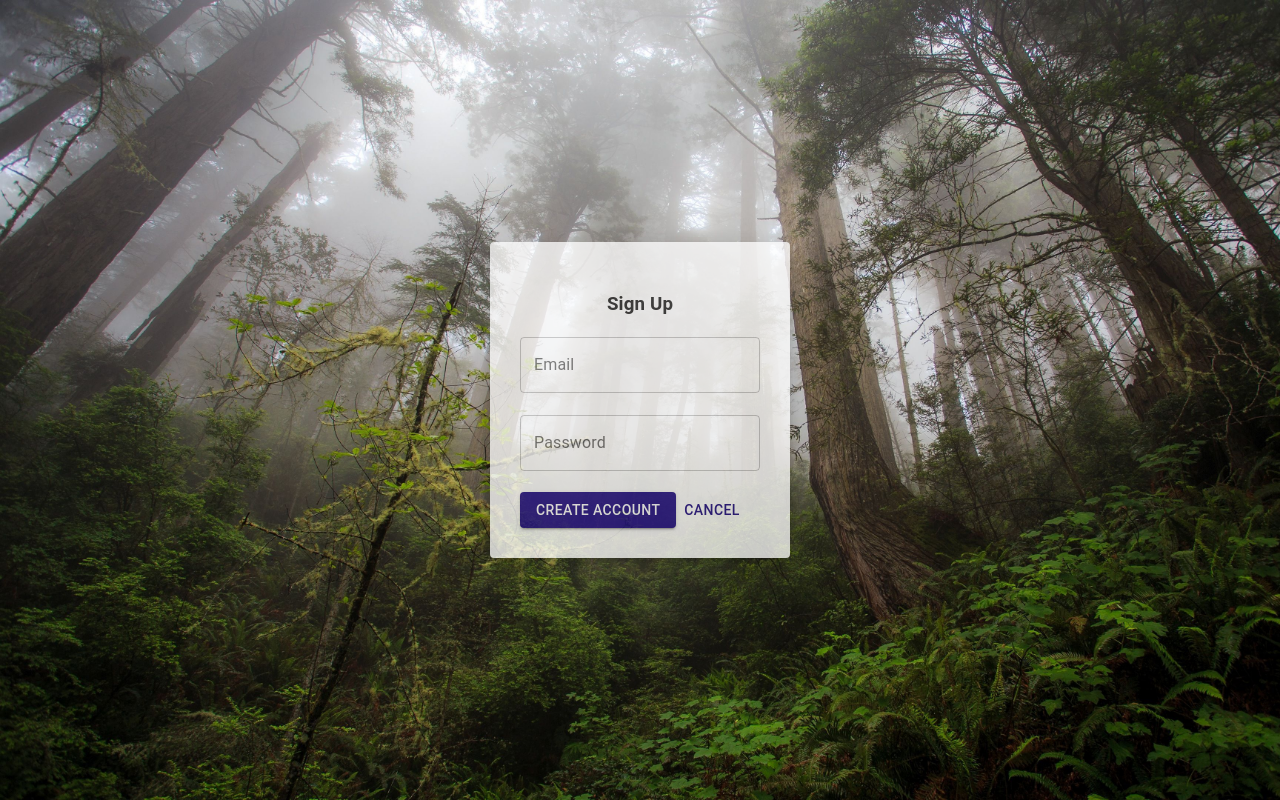
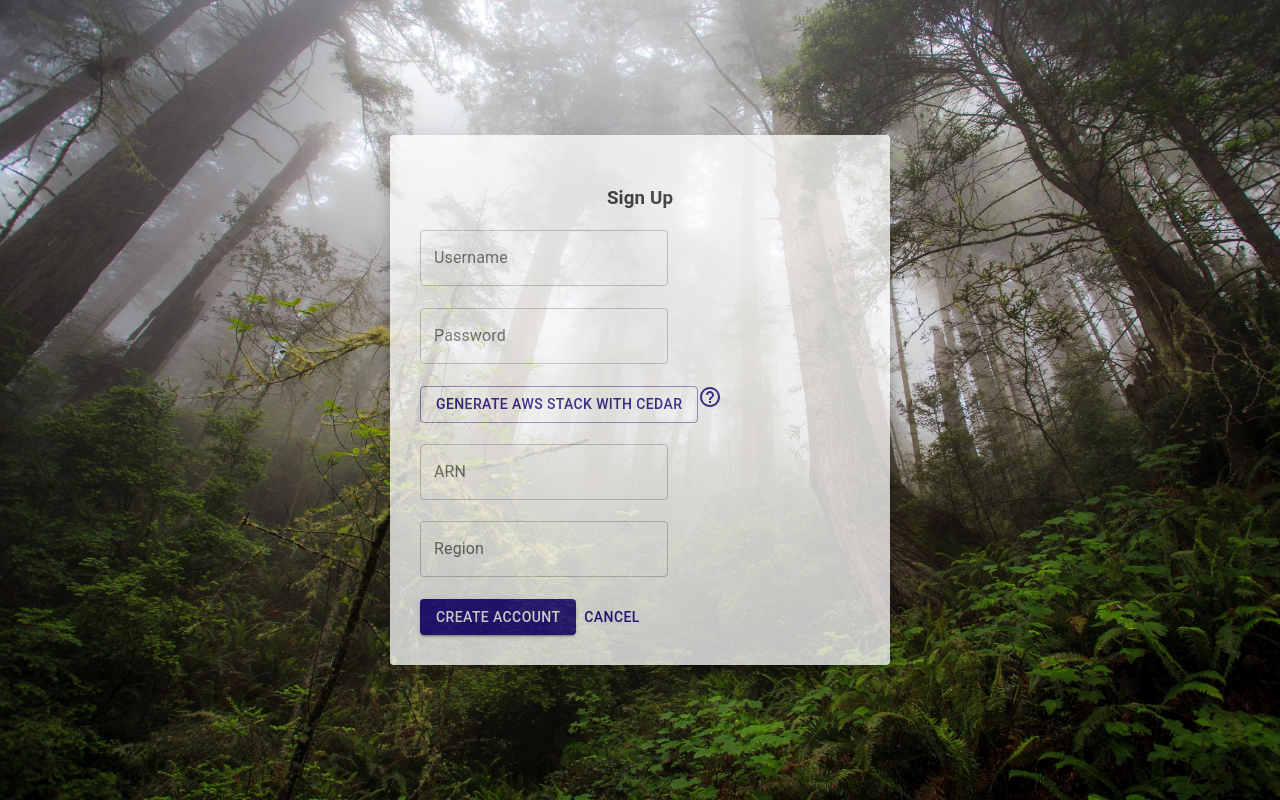
Before and after one commit to oslabs-beta/Cedar, a React app: page / in a window 1280 px wide. Both pictures are taken after a click on the button "SIGN UP". Built offline with nearby package versions, Linux system fonts and the light colour scheme.

Commit message:
changes to frontend and back for login/auth. weird error on backend that we cant figure out when trying to get sts credentials

```diff
--- a/src/App.jsx
+++ b/src/App.jsx
@@ -8,7 +8,7 @@ import {
   Routes,
   Route,
 } from "react-router-dom";
-import { getFuncs } from "./utils/fetchUtils";
+import { getFuncs, postSignup } from "./utils/fetchUtils";
 
 
 
@@ -56,48 +56,76 @@ const themeDark = createTheme({
 // find index of funcion in old state fnInd
 // oldState[fnInd].metrics.Invocations.values = new + old values
 
-/** TODO
- * App + Login: set login state to true upon user logging in
- * * Today's MVP: state is set to true immediately upon pushing the button
- * * Logging in takes user to /home (done)
- * * getting function names (getFuncs) should depend on login state and should only fire when login is true
- * ChooseMetrics: once function names are received user sees the ChooseMetrics container + components
- * * TODO here: display to user some sort of 'loading' icon while getting function names
- * * Once function names are received display 3 picklists: Functions (multiselect), Metrics (multiselect), Period single select
- * * Hold users selections in local container state
- * * Once user submits selection, send API fetch request to get the requested data
- * utils: getMetricsData fetch request that
- * * gets the data
- * * properly updates app state without mutating
- * DisplayMetrics: once metric data is received, user should see the requested data graphed
- * * TODO here: display to user some sort of 'loading' icon while getting metric data, or maybe an empty graph, or perhaps something else
- * * User chooses graph to see, and it gets displayed
- * * Open question: what does user see first? Do they choose the first graph to see on the ChooseMetrics container? On the current page? Is there some sort of app default value?
- * * Open question: how hard is it to get different info onto the same graph?
- * * Perhaps: shows a graph for every metric received, with all functions plotted
- * * Perhaps: user can choose which functions they want to see on any one graph
- * DisplayLogs:
- * User can navigate to a log-devoted container
- * That container allows user to choose which function they want to retreive logs for
- * Once that data is obtained, we display to user in some sort of pleasing format
- * * Open Question: What is the user journey? How to they request a log? Do they go to a devoted log page? Can they choose a function to get logs?
- * utils: getLogData fetch request that
- * * gets the data
- * * properly updates app state without mutating
- */
 const App = () => {
 
-  // const [email, setEmail] = useState('');
-  // const [password, setPassword] = useState('');
-  // const [firstName, setFirstName] = useState('');
-  // const [lastName, setLastName] = useState('');
+  // const [accessId, setAccessId]
+  // const [secretKey, setSecretKey]
+  const [user, setUser] = useState('');
+  const handleUserCreate = (event) => {
+    const {
+      target: {value},
+    } = event;
+    setUser(value)
+  }
+  const [pass, setPass] = useState('');
+  const handlePassCreate = (event) => {
+    const {
+      target: {value},
+    } = event;
+    setPass(value)
+  }
+  const [username, setUsername] = useState('');
+  const handleUsernameChange = (event) => {
+    const {
+      target: {value},
+    } = event;
+    setUsername(value)
+  };
+
+  const [password, setPassword] = useState('');
+  const handlePasswordChange = (event) => {
+    const {
+      target: {value},
+    } = event;
+    setPassword(value)
+  }
+
+  const [arn, setArn] = useState('');
+  const handleArnCreate = (event) => {
+    const {
+      target: {value},
+    } = event;
+    setArn(value)
+  }
+
+  const [region, setRegion] = useState('');
+  const handleRegionCreate = (event) => {
+    const {
+      target: {value},
+    } = event;
+    setRegion(value)
+  }
+  const [creds, setCreds] = useState({});
+  //the creds object will look like :
+  /**
+   * creds:
+   *   {region: region,
+   *    credential: {
+   *    accessKeyId: 2394209,
+   *    secretAccessKey: 2350929
+   *    }
+   *  }
+   */
   const [login, setLogin] = useState(false);
+  const [signup, setSignup] = useState(false);
+  const [goSignup, setGoSignup] = useState(false);
   const [theme, setTheme] = useState(themeLight);
 
   const [functionData, setFunctionData] = useState({});
   //
   //const [logData, setLogData] = useState([]);
   useEffect(() => {
+    //setLogin(false);
     const sessionLogin = JSON.parse(window.sessionStorage.getItem('LOGIN'));
     if (sessionLogin !== null) setLogin(sessionLogin);
 
@@ -109,7 +137,7 @@ const App = () => {
     window.sessionStorage.setItem('LOGIN', JSON.stringify(login));
     if(login){
       if (Object.keys(functionData).length === 0) {
-        getFuncs(setFunctionData);
+        getFuncs(setFunctionData, setCreds, username, password);
       }
   }}, [login]);
 
@@ -117,6 +145,10 @@ const App = () => {
     window.sessionStorage.setItem('FUNCTION_DATA', JSON.stringify(functionData));
   }, [functionData]);
 
+  useEffect(() => {
+    if(signup){
+      postSignup(user, pass, arn, region)
+    }}, [signup]);
   // useEffect(() => {
   //   console.log(functionData)
   // }, [functionData]);
@@ -142,169 +174,14 @@ const App = () => {
         </AppBar> */}
         {/* <Lobby /> */}
         <Routes>
-          <Route path="/" element={<LobbyPage loggedIn={login} setLogin={setLogin}/>} />
-          <Route path="/metrics" element={<MetricsPage funcData={functionData} setFunctionData={setFunctionData} />} />
-          <Route path="/logs" element={<LogsPage funcData={functionData} setFunctionData={setFunctionData}/>} />
+          <Route path="/" element={<LobbyPage loggedIn={login} setLogin={setLogin} signup={signup} setSignup={setSignup} username={username} setUsername={setUsername} password={password} setPassword={setPassword} handleUsernameChange={handleUsernameChange} handlePasswordChange={handlePasswordChange} user={user} setUser={setUser} pass={pass} setPass={setPass} handleUserCreate={handleUserCreate} handlePassCreate={handlePassCreate} arn={arn} region={region} setArn={setArn} setRegion={setRegion} handleArnCreate={handleArnCreate} handleRegionCreate={handleRegionCreate} goSignup={goSignup} setGoSignup={setGoSignup}/>} />
+          <Route path="/metrics" element={<MetricsPage funcData={functionData} setFunctionData={setFunctionData} creds={creds} setCreds={setCreds}/>} />
+          <Route path="/logs" element={<LogsPage funcData={functionData} setFunctionData={setFunctionData} creds={creds} setCreds={setCreds}/>} />
         </Routes>
       </ThemeProvider>
     </>
-    //  <CircularProgress/>
     )
   }
 
 
 export default App;
-
-
-  // class App extends Component {
-  //   constructor(props) {
-  //     super(props);
-  //     this.state = {
-  //       email: '',
-  //       password: '',
-  //       firstName: '',
-  //       lastName: '',
-  //       isLoggedIn: false,
-  //       // theme: themeLight
-  //     };
-  //     // this.signupSubmit = this.signupSubmit.bind(this);
-  //     // this.loginSubmit = this.loginSubmit.bind(this);
-  //     // this.checkSession = this.checkSession.bind(this);
-  //     // this.logoutSubmit = this.logoutSubmit.bind(this);
-  //     // this.toggleMode = this.toggleMode.bind(this);
-  //   }
-  //   componentDidMount() {
-//     this.checkSession();
-//   }
-
-//   // checkTheme() {
-//   //   if(this.state.)
-//   // }
-
-// signupSubmit(e) {
-//   e.preventDefault();
-//   const { email, password, firstName, lastName } = this.state;
-//   const body = { email, password, firstName, lastName,}
-
-//   fetch('/users/signup', {
-//     method: 'POST',
-//     headers: {
-//       'Content-Type': 'Application/JSON',
-//     },
-//     body: JSON.stringify(body),
-//   })
-//   .then((res) => {
-//     console.log('hit signup', res);
-//     res.json();
-//     this.setState({ isLoggedIn: true });
-//   })
-//   .catch((err) => {
-//     console.log('/users/signup post error: ', err);
-//     this.setState({ email: '', password: ''});
-//   });
-//   }
-
-//   loginSubmit(e) {
-//     e.preventDefault();
-//     const { email, password } = this.state;
-//     const body = {
-//       email,
-//       password,
-//     };
-//     fetch('/users/login', {
-//       method: 'POST',
-//       headers: {
-//         'Content-Type': 'Application/JSON',
-//       },
-//       body: JSON.stringify(body),
-//     })
-//       .then((res) => {
-//         res.json();
-//         console.log('hit login POST', res);
-//         if (res.status === 200) {
-//           this.setState({ isLoggedIn: true });;
-//         } else {
-//           this.setState({ isLoggedIn: 'failed' });
-//         }
-//       })
-//       .catch((err) => {
-//         console.log('/users/login POST error:', err);
-//         this.setState({ email: '', password: '' });
-//       });
-//   }
-
-//   logoutSubmit(e) {
-//     e.preventDefault();
-//     const { email } = this.state;
-//     const body = {
-//       email,
-//     };
-//     fetch('/users/logout', {
-//       method: 'POST',
-//       headers: {
-//         'Content-Type': 'Application/JSON',
-//       },
-//       body: JSON.stringify(body),
-//     })
-//       .then((res) => {
-//         res.json();
-//         console.log('res in LOGOUT POST', res);
-//         if (res.status === 200) {
-//           this.setState({ email: '', password: '', isLoggedIn: false });
-//         } else {
-//           this.setState({ isLoggedIn: true });
-//         }
-//       })
-//       .catch((err) => {
-//         console.log('/users/logout POST error:', err);
-//         // this.setState({email: '', password: ''})
-//       });
-//   }
-
-//   checkSession() {
-//     fetch('/users/sessions')
-//       .then((res) => res.json())
-//       .then((res) => {
-//         console.log('res.email in checkSession', res.email);
-//         // on successful status, update state email and pw
-//         this.setState({ email: [res.email], isLoggedIn: true });
-//       })
-//       .catch((err) => {
-//         console.log('/users/sessions GET error:', err);
-//       });
-//   }
-
-//   toggleMode(e) {
-//     e.preventDefault();
-//     const { theme } = this.state;
-//     if (theme === themeDark) {
-//       this.setState({ theme: themeLight });
-//     } else if (theme === themeLight) {
-//       this.setState({ theme: themeDark });
-//     }
-//   }
-
-//   render() {
-
-//     return (
-//       <>
-//         {/* //   <h1>Welcome to Cedar!</h1> */}
-//         <ThemeProvider theme={ themeLight }>
-//           <CssBaseline />
-//           {/* <AppBar>
-//             <h5>home</h5>
-//           </AppBar> */}
-//           {/* <Lobby /> */}
-//           <Routes>
-//             <Route path="/" element={<Lobby />} />
-//             <Route path="/home" element={<Home />} />
-//             <Route path="/logs" element={<Logs />} />
-//           </Routes>
-//         </ThemeProvider>
-//       </>
-//       //  <CircularProgress/>
-//     )
-//   }
-// }
-
-//functionality: pass the login/signup functions down as props, comment in the functions and binding
--- a/src/containers/DataSelectionContainer.jsx
+++ b/src/containers/DataSelectionContainer.jsx
@@ -64,7 +64,7 @@ const DataSelectionContainer = (props) => {
     // otherwise, the page will try to render a line graph before data is received
     props.setDataLoaded(false);
     const startTime = Math.floor(Date.now() - periods[period[0]].ms);
-    getMetricData(props.funcData, props.setFunctionData, props.setDataLoaded, funcName, metricName, startTime);
+    getMetricData(props.funcData, props.setFunctionData, props.setDataLoaded, funcName, metricName, startTime, props.creds);
     props.setDisplayProps({
       functions: funcName,
       metrics: metricName,
--- a/src/containers/LobbyPage.jsx
+++ b/src/containers/LobbyPage.jsx
@@ -5,29 +5,40 @@ import Signup from './Signup';
 import Login from './Login';
 
 const LobbyPage = (props) => {
-  // const [email, setEmail] = useState('');
-  // const [password, setPassword] = useState('');
-  // const [firstName, setFirstName] = useState('');
-  // const [lastName, setLastName] = useState('');
 
-  // const paperStyle = {padding: 30, height: '45vh auto', width:300, margin: '10px auto', opacity: 0.75}
-  const [ signUp, setSignup ] = useState(false);
+  // const [ signUp, setSignup ] = useState(false);
   const navigate = useNavigate();
 
+  // const [username, setUsername] = useState('');
+  // const handleUsernameChange = (event) => {
+  //   const {
+  //     target: {value},
+  //   } = event;
+  //   setUsername(value)
+  // };
+
+  // const [password, setPassword] = useState('');
+  // const handlePasswordChange = (event) => {
+  //   const {
+  //     target: {value},
+  //   } = event;
+  //   setPassword(value)
+  // }
 
   const handleOnLoginClick = useCallback(() => {
-    //props.loggedIn = true;
     props.setLogin(true);
     navigate('/metrics', {replace: true}), [navigate]
   });
-  const handleSignupClick = () => {
-    setSignup(true)
+
+  const handleGoToSignupClick = () => {
+    props.setGoSignup(true)
   }
-  if(signUp === true){
-    return <Signup />
+
+  if(props.goSignup){
+    return <Signup user={props.user} pass={props.pass} setUser={props.setUser} setPass={props.setPass} handleUserCreate={props.handleUserCreate} handlePassCreate={props.handlePassCreate} arn={props.arn} region={props.region} setArn={props.setArn} setRegion={props.setRegion} handleArnCreate={props.handleArnCreate} handleRegionCreate={props.handleRegionCreate} signup={props.signup} setSignup={props.setSignup}/>
   }
     return (
-    <Login handleOnLoginClick={handleOnLoginClick} handleSignupClick={handleSignupClick}/>
+    <Login handleOnLoginClick={handleOnLoginClick} handleUsernameChange={props.handleUsernameChange} handlePasswordChange={props.handlePasswordChange} username={props.username} password={props.password} handleGoToSignupClick={handleGoToSignupClick}/>
     )
 };
 
--- a/src/containers/LogSelectionContainer.jsx
+++ b/src/containers/LogSelectionContainer.jsx
@@ -54,7 +54,7 @@ const LogSelectionContainer = (props) => {
   const getLogsNow = () => {
     props.setDataLoaded(false);
     const startTime = Math.floor(Date.now() - PERIODS[period[0]]);
-    getLogs(props.funcData, props.setFunctionData, props.setDataLoaded, funcName, startTime)
+    getLogs(props.funcData, props.setFunctionData, props.setDataLoaded, funcName, startTime, props.creds)
   }
 
   const navigate = useNavigate();
--- a/src/containers/Login.jsx
+++ b/src/containers/Login.jsx
@@ -1,26 +1,33 @@
 import React, {useCallback, useState} from 'react';
-import { TextField, Grid, Paper, Button, AppBar } from '@mui/material';
+import { TextField, Grid, Paper, Button, AppBar, } from '@mui/material';
 
 const Login = (props) => {
 
   const paperStyle = {padding: 30, height: '45vh auto', width:300, margin: '10px auto', opacity: 0.75}
   return (
     <div className= 'lobbyPage'>
-      {/* <AppBar>
-          <h5>home</h5>
-        </AppBar> */}
       <Grid>
         <Paper align= 'left' elevation= {10} style= {paperStyle}>
           <Grid align= 'center'>
             <h3>Log In</h3>
           </Grid>
-          <TextField label='Email' placeholder='Enter email' fullwidth='true' />
+          <TextField label='Username' placeholder='Enter username' fullwidth='true'
+            label="Username"
+            id="enterUsername"
+            value={props.username}
+            onChange={props.handleUsernameChange}
+          />
           <h4></h4>
-          <TextField label='Password' placeholder='Enter password' fullwidth='true' />
+          <TextField label='Password' placeholder='Enter password' fullwidth='true'
+          label="Password"
+          id="enterPassword"
+          value={props.password}
+          onChange={props.handlePasswordChange}
+          />
           <h4></h4>
           <Button variant="contained" align= 'center' color= 'secondary' onClick={props.handleOnLoginClick}>Log In</Button>
-          <h5>Don't Have an account?</h5>
-          <Button variant="outlined" color= 'secondary' onClick={props.handleSignupClick}>Sign Up</Button>
+          <h5>Don't have an account?</h5>
+          <Button variant="outlined" color= 'secondary' onClick={props.handleGoToSignupClick}>Sign Up</Button>
         </Paper>
       </Grid>
     </div>
--- a/src/containers/LogsPage.jsx
+++ b/src/containers/LogsPage.jsx
@@ -24,7 +24,7 @@ const LogsPage = (props) => {
   return(
     <div>
     <Button variant="contained" color= 'secondary' onClick= {handleBackClick} >Return Home</Button>
-    {funcsLoaded && <LogSelectionContainer funcNames={functionNames} funcData={props.funcData} setFunctionData={props.setFunctionData} dataLoaded={dataLoaded} setDataLoaded={setDataLoaded}/>}
+    {funcsLoaded && <LogSelectionContainer funcNames={functionNames} funcData={props.funcData} setFunctionData={props.setFunctionData} dataLoaded={dataLoaded} setDataLoaded={setDataLoaded} creds={props.creds}/>}
     </div>
   )
 }
--- a/src/containers/MetricsPage.jsx
+++ b/src/containers/MetricsPage.jsx
@@ -67,6 +67,8 @@ const MetricsPage = (props) => {
           setFunctionData={props.setFunctionData}
           setDataLoaded = {setDataLoaded}
           setDisplayProps = {setDisplayProps}
+          creds={props.creds}
+          getCreds={props.getCreds}
         />}
       </FormControl>
       <Box>
--- a/src/containers/Signup.jsx
+++ b/src/containers/Signup.jsx
@@ -1,26 +1,42 @@
 import React, {useState} from 'react';
-import { TextField, Grid, Paper, Button, AppBar } from '@mui/material';
+import { TextField, Grid, Paper, Button, AppBar, SvgIcon } from '@mui/material';
 import Lobby from './LobbyPage';
 import Home from './MetricsPage';
+import HelpOutlineIcon from '@mui/icons-material/HelpOutline';
 
-const Signup = () => {
+const Signup = (props) => {
   const [ create, setCreate ] = useState(false);
   const [ cancel, setCancel ] = useState(false);
 
+  const handleSignupClick = () => {
+    props.setSignup(true)
+  }
+
   const handleCreateChange = () => {
-    setCreate(true);
+    handleSignupClick()
+    setCreate(true)
   }
 
   const handleCancelChange = () => {
     setCancel(true);
   }
-  const paperStyle = {padding: 30, height: '45vh auto', width:300, margin: '10px auto', opacity: 0.75};
+
+  // const handleStackLink = () => {
+  //   //this needs to navigate user to create their stack with Cedar, where they will get arn and region to input
+  // }
+  const handleHelpClick = () => {
+
+  }
+  const paperStyle = {padding: 30, height: '45vh auto', width:500, margin: '10px auto', opacity: 0.75};
   if(create === true){
-    return <Home />
+    return <Lobby />
   }
   if(cancel === true){
     return <Lobby />
   }
+  //link so if no arn, navigate to link, link to quickCreateStack, connects their AWS to our AWS with brief directions to
+  //no stack, no app
+  //need input field for arn and region
   return(
     <div className='signup'>
     <Grid>
@@ -28,9 +44,36 @@ const Signup = () => {
         <Grid align= 'center'>
           <h3>Sign Up</h3>
         </Grid>
-        <TextField label='Email' placeholder='Enter email' fullwidth="true" />
+        <TextField label='Username' placeholder='Create Username' fullwidth="true"
+          label="Username"
+          id="createUser"
+          value={props.user}
+          onChange={props.handleUserCreate}
+        />
         <h4></h4>
-        <TextField label='Password' placeholder='Enter password' fullwidth="true" />
+        <TextField label='Password' placeholder='Create Password' fullwidth="true"
+        label="Password"
+        id="createPass"
+        value={props.pass}
+        onChange={props.handlePassCreate}
+        />
+        <h4></h4>
+        <Button variant="outlined" color= 'secondary' target='_blank' href='https://us-east-1.console.aws.amazon.com/cloudformation/home?region=us-east-1#/stacks/quickcreate?templateUrl=https%3A%2F%2Fs3-external-1.amazonaws.com%2Fcf-templates-1gfd64rrlgteb-us-east-1%2F2022133FjG-Cedar-CouldFormation.yml&stackName=Cedar-Stack'>Generate AWS Stack with Cedar</Button>
+        <SvgIcon component={HelpOutlineIcon} color='secondary' onClick={handleHelpClick}/>
+        <h4></h4>
+        <TextField label='ARN' placeholder='Enter ARN' fullwidth="true"
+        label="ARN"
+        id="createArn"
+        value={props.arn}
+        onChange={props.handleArnCreate}
+        />
+        <h4></h4>
+        <TextField label='Region' placeholder='Enter region' fullwidth="true"
+        label="Region"
+        id="createRegion"
+        value={props.region}
+        onChange={props.handleRegionCreate}
+        />
         <h4></h4>
         <Button variant="contained" color= 'secondary' onClick= {handleCreateChange} >Create Account</Button>
         <Button variant="text"  color= 'secondary' onClick= {handleCancelChange}>Cancel</Button>
--- /dev/null
+++ b/src/utils/userUtils.js
@@ -0,0 +1,3 @@
+// import 'regenerator-runtime'
+
+// export const getCredentials = async ()
```
Also changed, not shown: src/utils/fetchUtils.js (+73 -6 lines), 1 other file (tests, documents, lock files or other folders).
